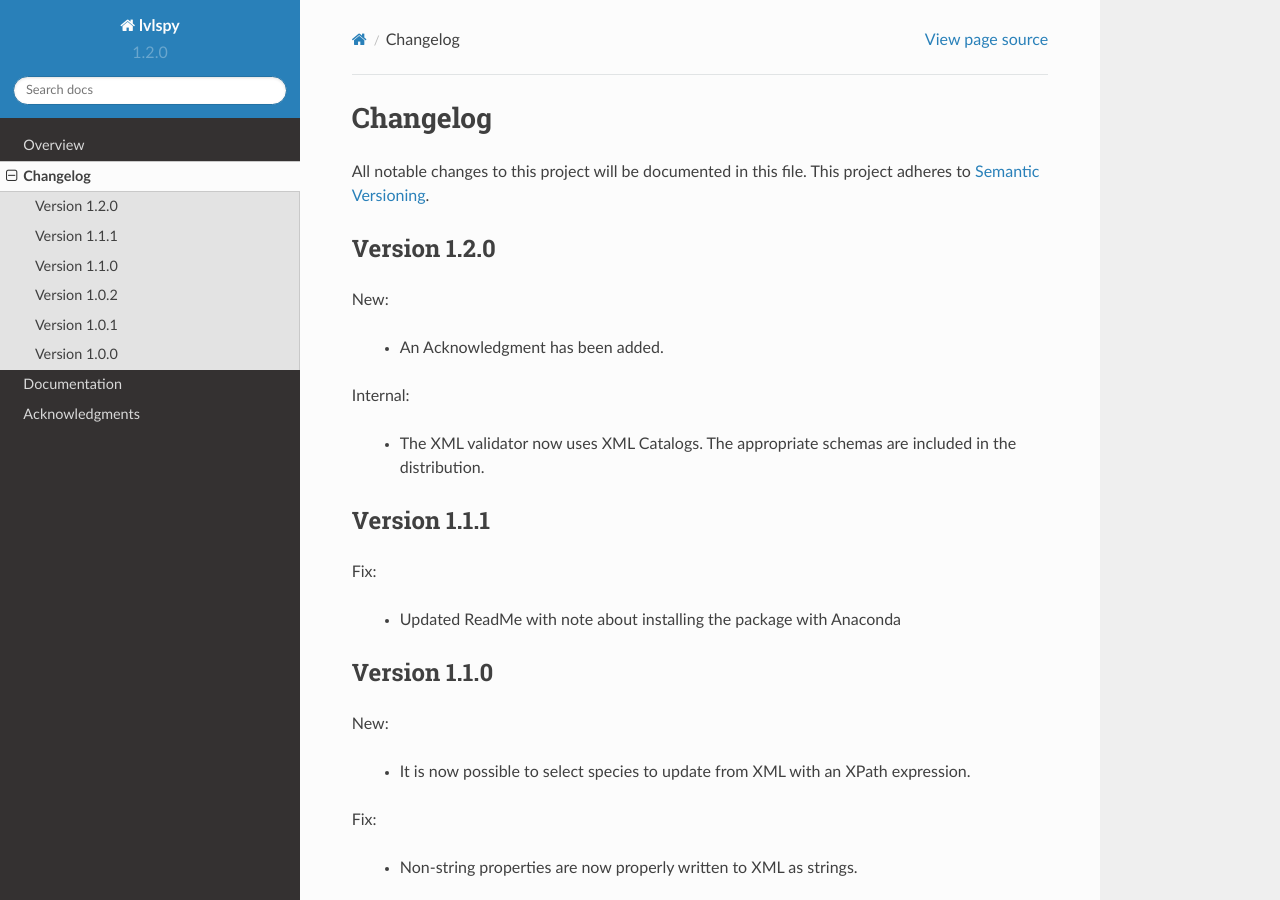
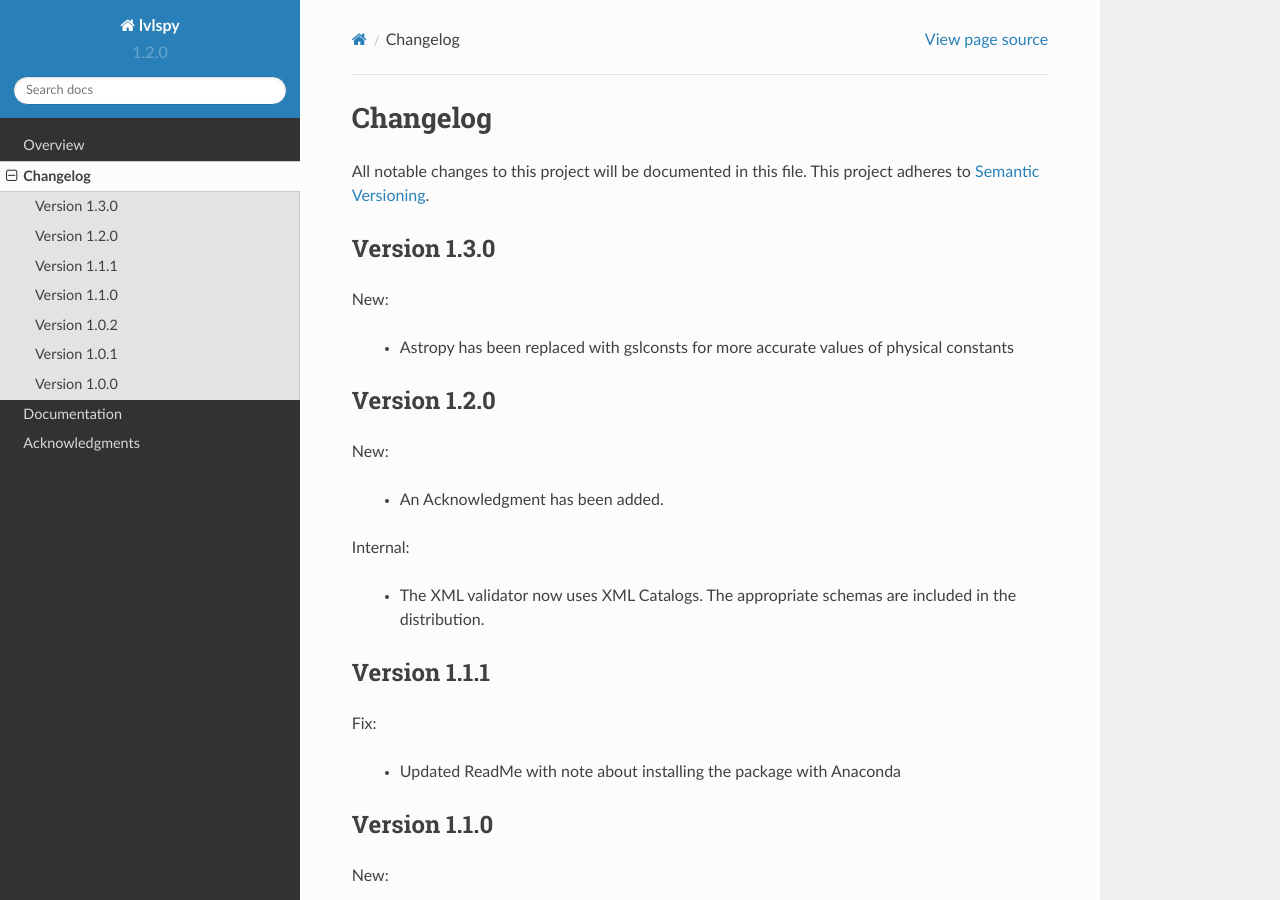
Before and after one commit to jaadt7/lvlspy, a Sphinx documentation site: the page built from doc/source/changelog.rst, in a window 1280 px wide and 900 px high. Built offline with Sphinx 7.4.7 and the Read the Docs theme 2.0.0, drawn with Linux system fonts in a browser that asks for light colours.

Commit message:
changlog has been updated to version 1.3.0

```diff
--- a/doc/source/changelog.rst
+++ b/doc/source/changelog.rst
@@ -3,6 +3,13 @@ Changelog
 
 All notable changes to this project will be documented in this file.  This
 project adheres to `Semantic Versioning <http://semver.org/spec/v2.0.0.html>`_.
+
+Version 1.3.0
+-------------
+
+New:
+
+  * Astropy has been replaced with gslconsts for more accurate values of physical constants
 
 Version 1.2.0
 -------------
```
